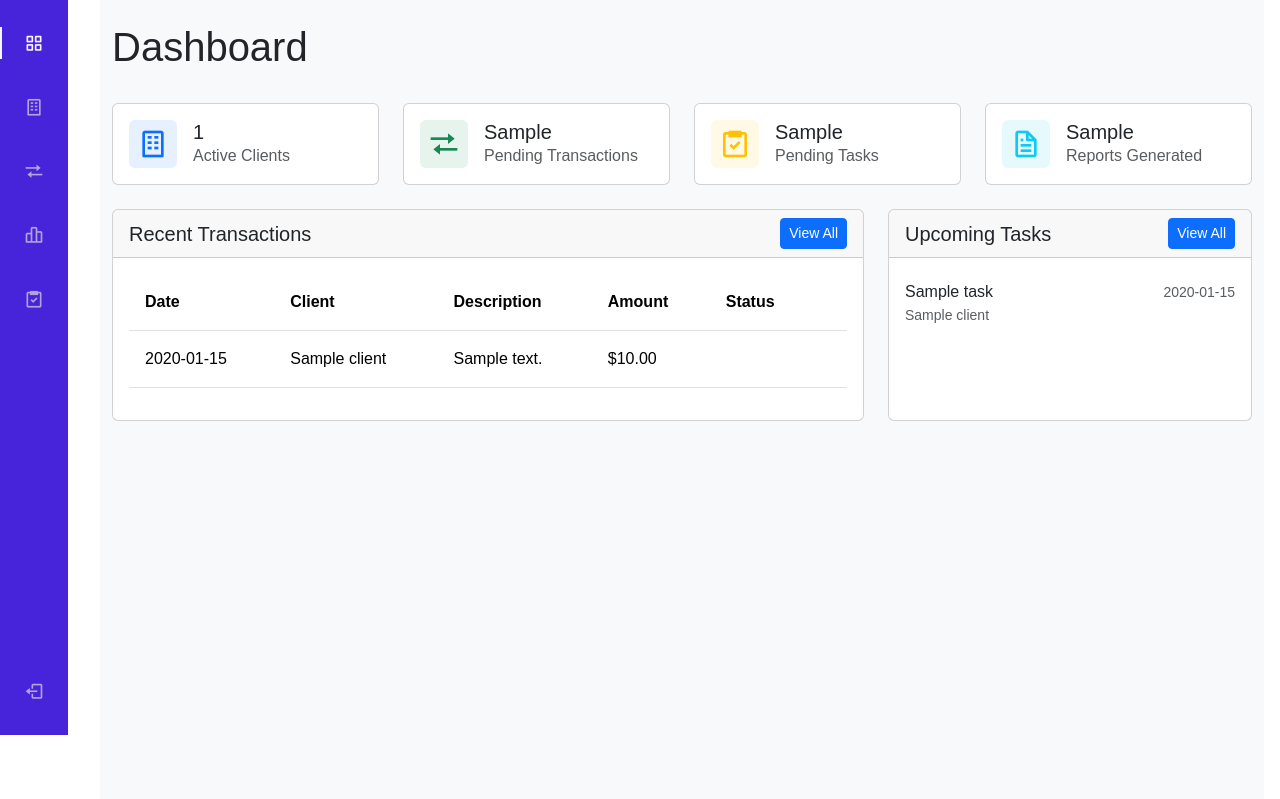
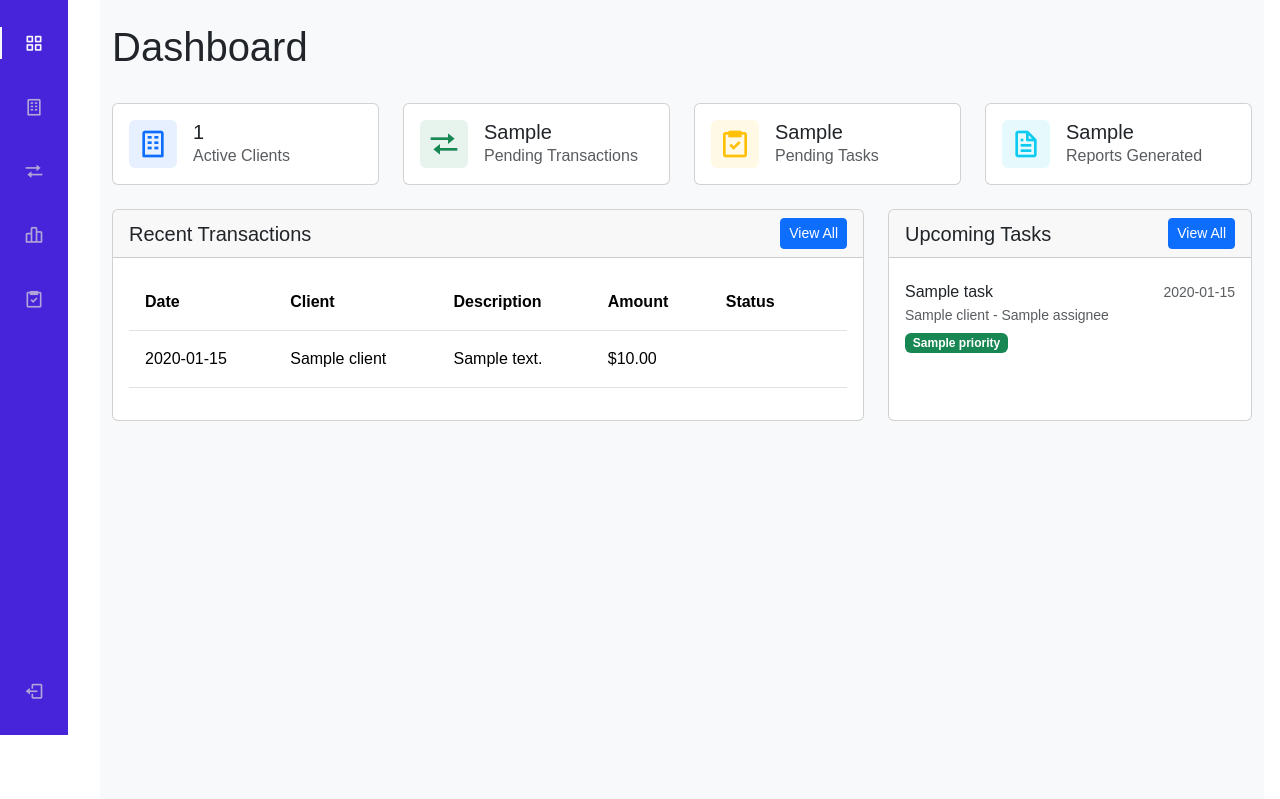
Before and after one commit to jradfs/openhandstestaccountingapp, a Flask app: template templates/tasks/index.html in a window 1280 px wide. Shown: the part 65-864 px from the top of the page. Run offline with Flask 3, Linux system fonts and the light colour scheme; a user stored in the database is signed in; tables that the repository leaves empty hold one stand-in row (values such as "Sample post"); the template is opened without the code that fills it: values that come from a table or form of the project are taken from there, most other values are stand-ins (such as "Sample title", 1, 10 or a date in 2020); some libraries are stand-ins or nearby versions.

Commit message:
Fix Task model relationships and dashboard template

```diff
--- a/models.py
+++ b/models.py
@@ -77,6 +77,10 @@ class Task(db.Model):
     assigned_to = db.Column(db.Integer, db.ForeignKey('user.id'))
     created_at = db.Column(db.DateTime, default=datetime.utcnow)
 
+    # Add relationships
+    client = db.relationship('Client', backref='tasks', lazy=True)
+    assignee = db.relationship('User', backref='assigned_tasks', lazy=True, foreign_keys=[assigned_to])
+
 class AuditLog(db.Model):
     id = db.Column(db.Integer, primary_key=True)
     user_id = db.Column(db.Integer, db.ForeignKey('user.id'))
--- a/templates/dashboard/index.html
+++ b/templates/dashboard/index.html
@@ -183,8 +183,8 @@
                                         <h6 class="mb-1">{{ task.title }}</h6>
                                         <small class="text-muted">{{ task.due_date.strftime('%Y-%m-%d') }}</small>
                                     </div>
-                                    <p class="mb-1 text-muted small">{{ task.client.business_name }}</p>
-                                    <span class="badge bg-{{ task.priority_color }}">{{ task.priority }}</span>
+                                    <p class="mb-1 text-muted small">{{ task.client.business_name }} - {{ task.assignee.name }}</p>
+                                    <span class="badge bg-{{ 'danger' if task.priority == 'high' else 'warning' if task.priority == 'medium' else 'success' }}">{{ task.priority }}</span>
                                 </div>
                                 {% endfor %}
                             </div>
```
